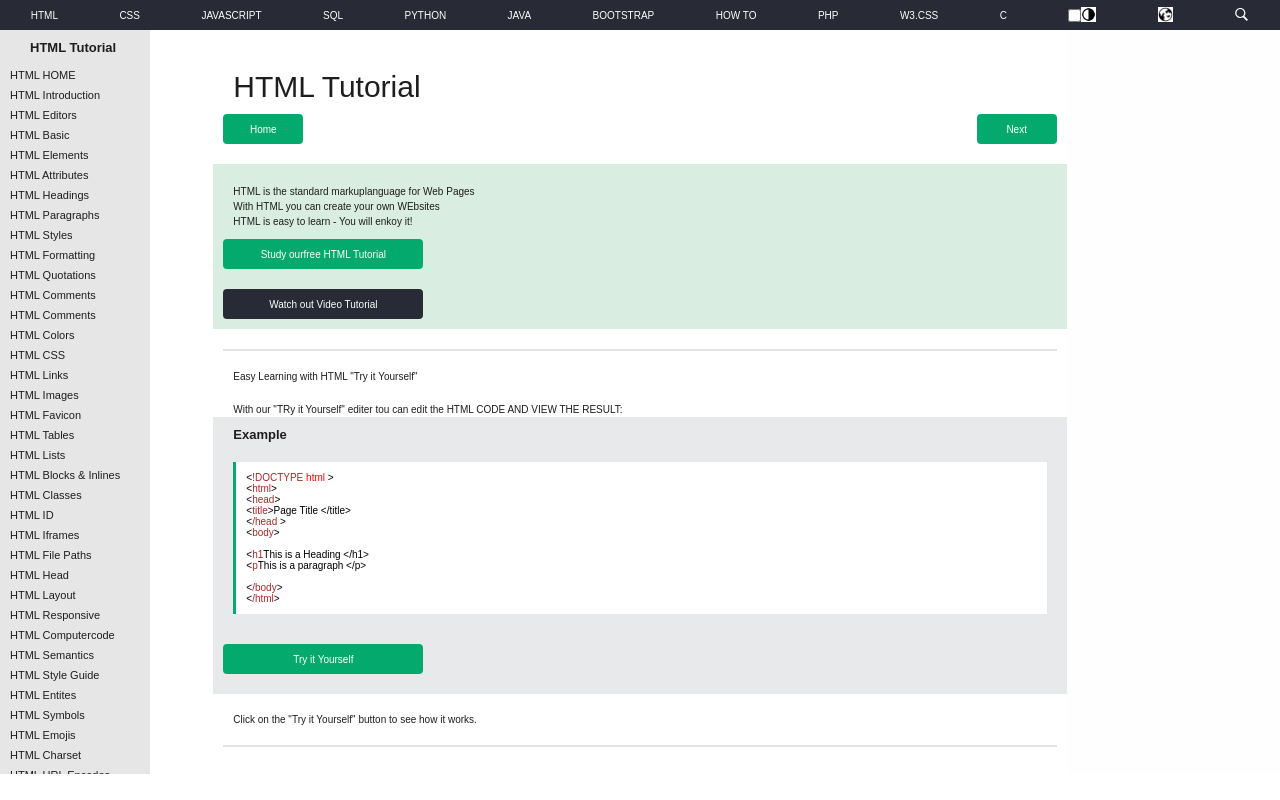
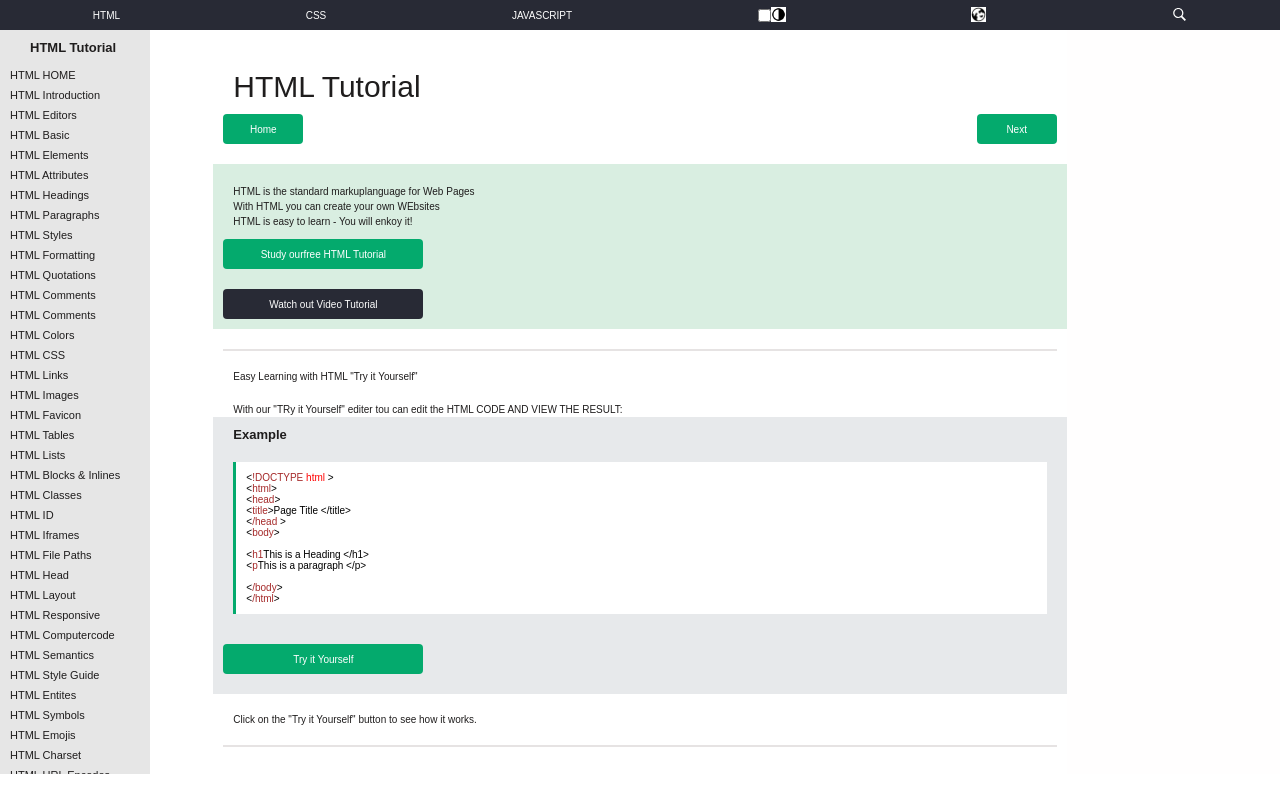
Before and after one commit to UMESHA123/w3school.io, a plain HTML site: page index.html in a window 1280 px wide. Drawn offline with Linux system fonts and the light colour scheme.

Commit message:
Update index.html

```diff
--- a/index.html
+++ b/index.html
@@ -12,14 +12,7 @@
                     <li>HTML</li>
                     <li>CSS</li>
                     <li>JAVASCRIPT</li>
-                    <li>SQL</li>
-                    <li>PYTHON</li>
-                    <li>JAVA</li>
-                    <li>BOOTSTRAP</li>
-                    <li>HOW TO</li>
-                    <li>PHP</li>
-                    <li>W3.CSS</li>
-                    <li>C</li>
+
                     <li><input type="checkbox" id="input-color-switch"><img src="dark.png" width="15" height="15" style="background-color: white;"></li>
                     <li><img src="earth.png" width="15" height="15" style="background-color: white;"></li>
                     <li><img src="serach.svg" width="15" height="15"></li>
```
